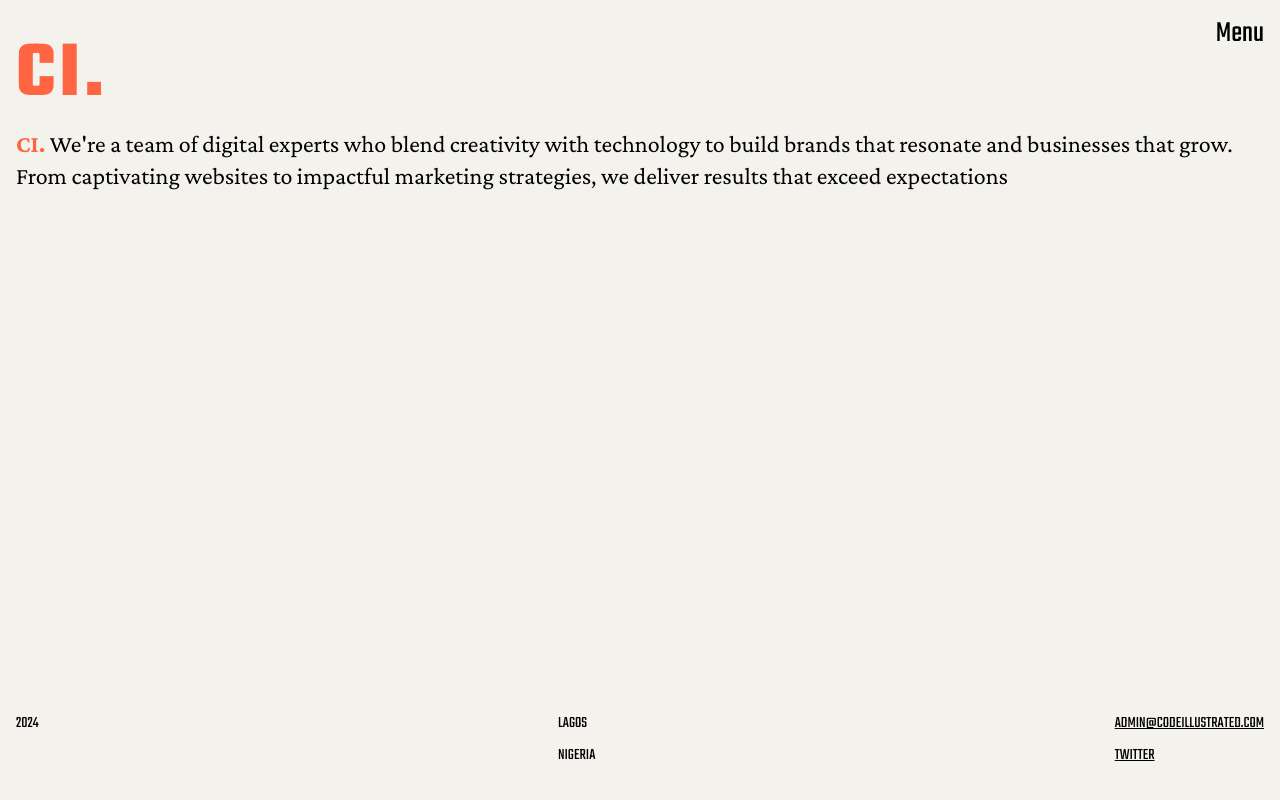
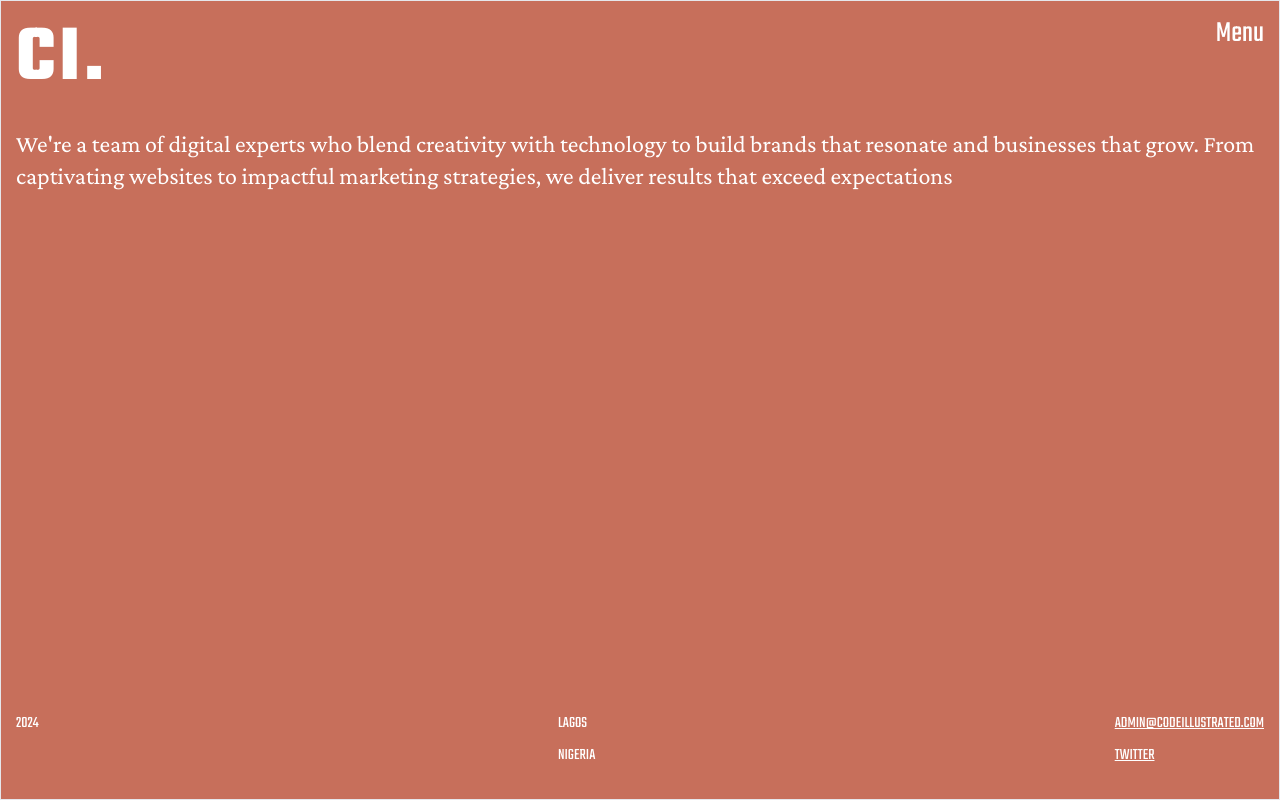
Before and after one commit to osaroDEV/codeillustrated, a Next.js app: page / in a window 1280 px wide. Shown: the top 800 px of the page. Built offline with nearby package versions, Linux system fonts and the light colour scheme.

Commit message:
refactor the z-indices

```diff
--- a/app/about/layout.tsx
+++ b/app/about/layout.tsx
@@ -31,7 +31,7 @@ const AboutLayout = ({
     <>
       {children}
       <Menu />
-      <div className='absolute top-0 left-0 z-[200] p-4'>
+      <div className='absolute top-0 left-0 z-[600] pl-4'>
           <Link
             href='/'
             onClick={() => setMenuOpen(false)}
--- a/app/contact/layout.tsx
+++ b/app/contact/layout.tsx
@@ -22,7 +22,7 @@ const ContactLayout = ({
   return (
     <div className='absolute bg-[#111214] top-0 left-0 w-screen h-screen'>
       {children}
-      <main className='absolute top-0 left-0 z-[200] p-4'>
+      <main className='absolute top-0 left-0 z-[600] pl-4'>
         <Link href='/' onClick={() => setMenuOpen(false)} className='text-white font-bold text-[5rem] flex gap-1'>
           <span>C</span>
           <span>I</span>
--- a/app/layout.tsx
+++ b/app/layout.tsx
@@ -1,44 +1,45 @@
-import type { Metadata } from 'next';
+'use client';
 import { Teko } from 'next/font/google';
+import Head from 'next/head';
 import './ui/globals.css';
 import Menu from './ui/components/Menu';
 import ClientNavigation from './ui/components/ClientNavigation';
 import Link from 'next/link';
+import useMenuStore from '@/store/useMenu';
 
 const teko = Teko({
   weight: ['400', '300', '700'],
   subsets: ['latin'],
 });
 
-export const metadata: Metadata = {
-  title: 'Home: Codeillustrated',
-  description: 'Digital Agency & Coding School',
-};
-
 const RootLayout = ({
   children,
 }: Readonly<{
   children: React.ReactNode;
 }>) => {
+  const { setMenuOpen } = useMenuStore();
+
   return (
     <html lang='en'>
-      <body
-        className={`${teko.className} antialiased h-screen w-screen p-4 relative bg-[#f4f2ed]`}
-      >
-        {children}
-        <div className='absolute top-0 left-0 z-[100] p-4'>
+      <Head>
+        <title>Home: Codeillustrated</title>
+      </Head>
+      <body className={`${teko.className} antialiased h-screen w-screen p-4 relative bg-[#f4f2ed]`}>
+        <main className='absolute top-0 left-0 z-[600] pl-4'>
           <Link
             href='/'
-            className='text-[#ff6542] font-bold text-[5rem] flex gap-1'
+            onClick={() => setMenuOpen(false)}
+            className='text-white font-bold text-[5rem] flex gap-1'
           >
             <span>C</span>
             <span>I</span>
             <span>.</span>
           </Link>
-        </div>
+        </main>
+        {children}
         <Menu />
         <ClientNavigation />
-      </body>
+        </body>
     </html>
   );
 };
--- a/app/lib/workData.ts
+++ b/app/lib/workData.ts
@@ -1,6 +1,8 @@
+
 export const workData = [
   {
     id: 1,
+    url: 'https://codeillustrated.com',
     client: 'Digital Agency & Coding School',
     category: 'Web Development',
     image:
@@ -8,6 +10,7 @@ export const workData = [
   },
   {
     id: 2,
+    url: 'https://codeillustrated.com',
     client: 'Tourism & Travel Agency',
     category: 'Advertising',
     image:
@@ -15,6 +18,7 @@ export const workData = [
   },
   {
     id: 3,
+    url: 'https://codeillustrated.com',
     client: 'Medical Laboratory & Health Care',
     category: 'Graphic Design',
     image:
@@ -22,6 +26,7 @@ export const workData = [
   },
   {
     id: 4,
+    url: 'https://codeillustrated.com',
     client: 'Digital Agency & Coding School',
     category: 'Web Development',
     image:
--- a/app/page.tsx
+++ b/app/page.tsx
@@ -4,7 +4,7 @@ import MobileContact from './ui/components/MobileContact';
 
 const Home: FC = () => {
   return (
-    <div className=''>
+    <div className='absolute top-0 left-0 bg-[#c76f5b] w-screen h-full'>
       <Bio />
       <MobileContact />
     </div>
--- a/app/ui/ClientNavigation.css
+++ b/app/ui/ClientNavigation.css
@@ -5,7 +5,7 @@
   width: 100%;
   height: 100%;
   background-color: #ff6542;
-  z-index: 110;
+  z-index: 500;
 }
 
 .translate-x-full {
--- a/app/ui/components/Bio.tsx
+++ b/app/ui/components/Bio.tsx
@@ -1,14 +1,18 @@
-import React, { FC } from 'react'
-import { crimson } from '../font'
+import React, { FC } from 'react';
+import { crimson } from '../font';
 
 const Bio: FC = () => {
   return (
-    <div className='mt-28'>
-        <p
-        className={`${crimson.className} text-2xl`}
-        ><span className='text-[#ff6542] font-extrabold'>CI.</span> We&apos;re a team of digital experts who blend creativity with technology to build brands that resonate and businesses that grow. From captivating websites to impactful marketing strategies, we deliver results that exceed expectations</p>
+    <div className='mt-28 p-4'>
+      <p className={`${crimson.className} text-2xl text-white`}>
+        We&apos;re a
+        team of digital experts who blend creativity with technology to build
+        brands that resonate and businesses that grow. From captivating websites
+        to impactful marketing strategies, we deliver results that exceed
+        expectations
+      </p>
     </div>
-  )
-}
+  );
+};
 
-export default Bio
+export default Bio;
--- a/app/ui/components/Menu.tsx
+++ b/app/ui/components/Menu.tsx
@@ -1,55 +1,29 @@
-
 'use client';
 import React, { FC } from 'react';
 import useMenu from '../../../store/useMenu';
-import clsx from 'clsx';
 import Link from 'next/link';
 import '@/app/ui/Menu.css';
-import usePageStore from '@/store/usePage';
 
 const Menu: FC = () => {
   const { menuOpen, setMenuOpen } = useMenu();
 
-  const { currentPage } = usePageStore();
-
-  const getFontColor = () => {
-    switch (currentPage) {
-      case 'about':
-        return 'text-white';
-      case 'work':
-        return 'text-red-500';
-      case 'contact':
-        return 'text-green-500';
-      case 'home':
-        return 'text-[#ff6542]';
-      default:
-        return 'text-[#ff6542]';
-    }
-  };
-
   return (
     <>
-      <main className='absolute top-0 left-0 z-[100] p-4 h-screen w-full'>
-        {menuOpen && (<Link
+      <main className='absolute top-0 left-0 z-[0] p-4 h-screen w-full border'>
+        {menuOpen && (
+          <Link
             href='/'
             onClick={() => setMenuOpen(false)}
-          className={clsx(
-            `${getFontColor()} font-bold text-[5rem] flex gap-1`,
-            {
-              'text-white': menuOpen === true,
-            }
-          )}
+            className='text-white font-bold text-[5rem] flex gap-1'
           >
             <span>C</span>
             <span>I</span>
             <span>.</span>
-        </Link>)}
+          </Link>
+        )}
       </main>
       <div
-        className={clsx('absolute top-0 right-0 z-[150] p-4', {
-          'text-white': menuOpen === true || currentPage === 'about',
-        })}
-      >
+        className='text-white absolute top-0 right-0 z-[550] p-4'>
         <span
           className='text-3xl cursor-pointer hover-underline-animation'
           onClick={() => setMenuOpen(!menuOpen)}
--- a/app/ui/components/MobileContact.tsx
+++ b/app/ui/components/MobileContact.tsx
@@ -1,22 +1,26 @@
-
-import React from 'react'
+import Link from 'next/link';
+import React from 'react';
 
 const MobileContact = () => {
   return (
-    <div className='absolute left-0 bottom-[2rem] text-[1rem] w-full px-4'>
-        <ul className='flex justify-between w-full'>
+    <div className='absolute left-0 bottom-[2rem] text-[1rem] w-full px-4 z-[1000]'>
+      <ul className='flex justify-between w-full text-white'>
         <li>{new Date().getFullYear()}</li>
         <li className='flex flex-col gap-2'>
           <p>LAGOS</p>
           <p>NIGERIA</p>
         </li>
         <li className='flex flex-col gap-2'>
-                <a className='underline' href='mailto:ADMIN@CODEILLUSTRATED.COM'>ADMIN@CODEILLUSTRATED.COM</a>
-                <a className='underline'  href='https://x.com/codeillustrated'>TWITTER</a>
+          <Link className='underline' href='mailto:ADMIN@CODEILLUSTRATED.COM'>
+            ADMIN@CODEILLUSTRATED.COM
+          </Link>
+          <Link className='underline' href='https://x.com/codeillustrated'>
+            TWITTER
+          </Link>
         </li>
       </ul>
     </div>
-  )
-}
+  );
+};
 
-export default MobileContact
+export default MobileContact;
--- a/app/work/layout.tsx
+++ b/app/work/layout.tsx
@@ -30,7 +30,7 @@ const WorkLayout = ({
       <div className='absolute top-0 left-0 bg-[#111214] w-screen h-[300vh]'>
         {children}
         <Menu />
-        <div className='absolute top-0 left-0 z-[200] p-4'>
+        <div className='absolute top-0 left-0 z-[600] pl-4'>
           <Link
             href='/'
             onClick={() => setMenuOpen(false)}
--- a/app/work/page.tsx
+++ b/app/work/page.tsx
@@ -1,22 +1,23 @@
 import { FC } from 'react';
 import { workData } from '../lib/workData';
 import Image from 'next/image';
+import Link from 'next/link';
 
 const page: FC = () => {
   return <div className='mt-28'>
     <section className='text-white'>
       <div>
         {workData.map((work) => (
-          <div key={work.id} className='relative'>
+          <Link  href={work.url} key={work.id} className='relative cursor-pointer block z-[200]'>
             <div className='z-[30] absolute top-1/2 left-1/2 transform -translate-x-1/2 -translate-y-1/2 flex justify-center items-center flex-col w-full'>
             <h2 className='text-3xl text-[#ff6542]'>{work.client}</h2>
             <h3 className='text-xl'>{work.category}</h3>
             </div>
             <div className='absolute top-0 left-0 w-full h-full bg-black opacity-[.7] z-[10]'></div>
             <Image src={work.image} width={300} height={300} alt={work.client}
-            className='w-full h-auto responsive-image' // Apply Tailwind classes and the custom class
+            className='w-full h-auto responsive-image'
             />
-          </div>
+          </Link>
         ))}
       </div>
     </section>
```
Also changed, not shown: app/contact/page.tsx (+10 -9 lines). Lines whose indentation alone changed are shown as unchanged.
